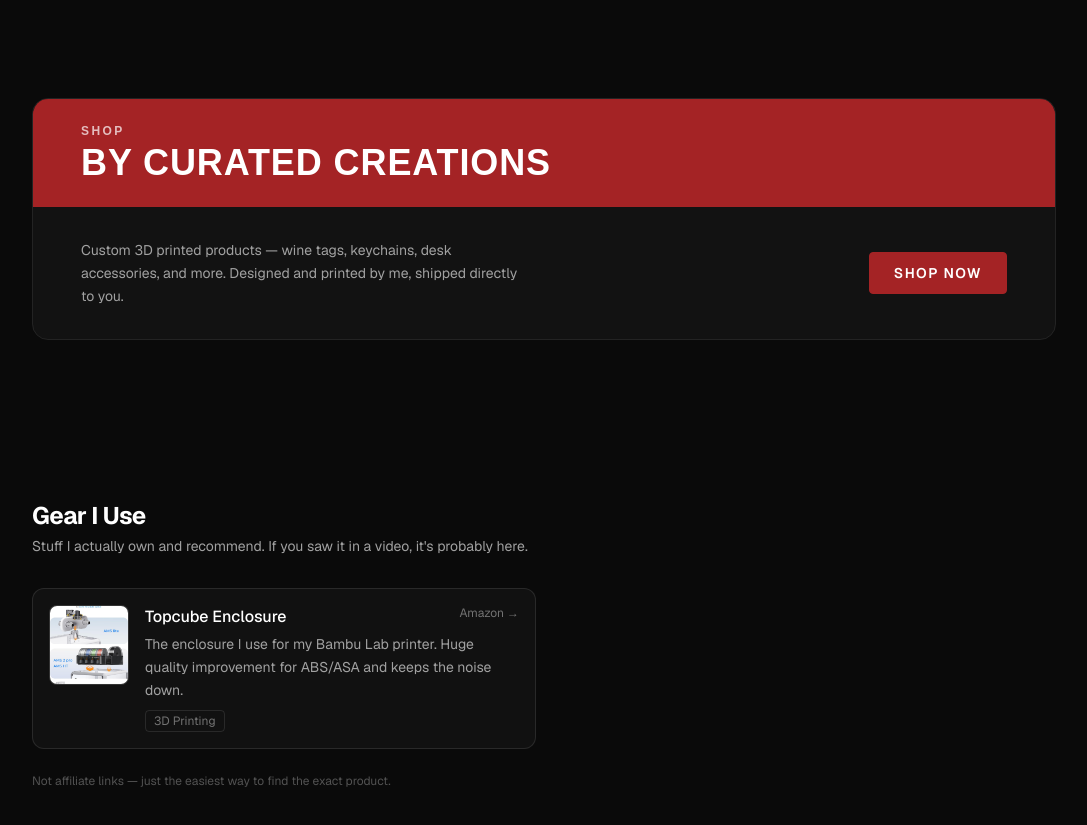
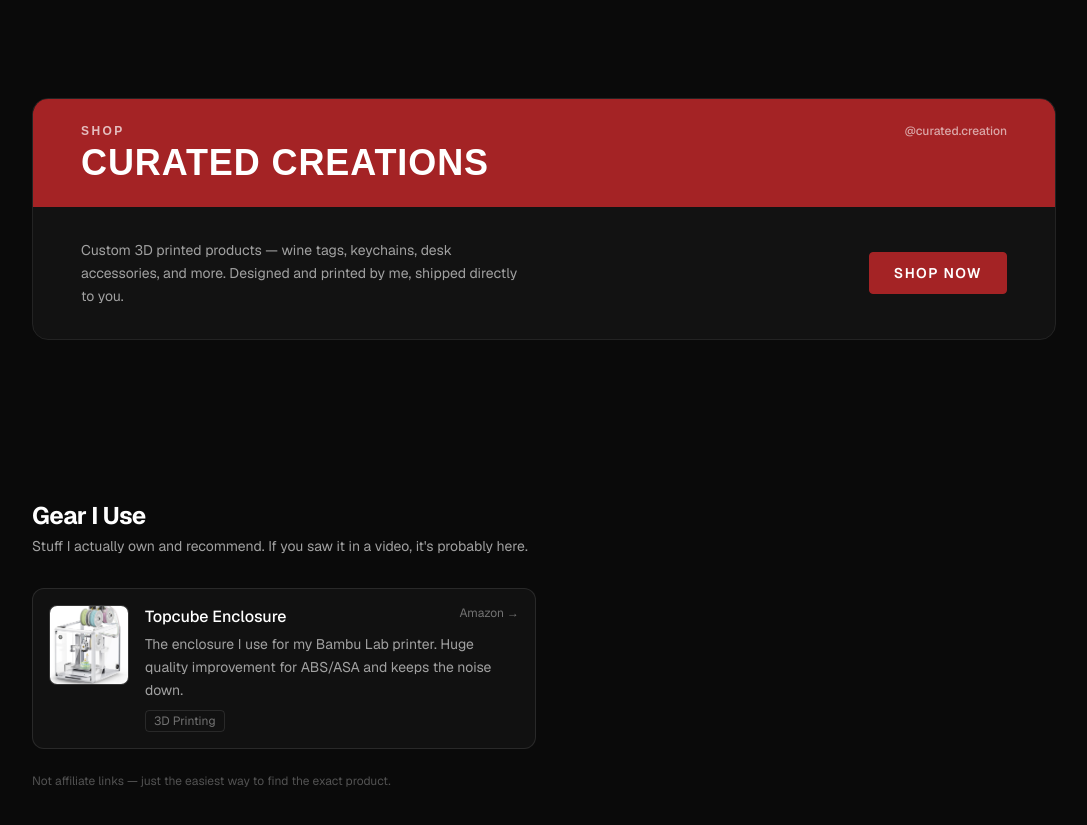
Before and after one commit to sachantoine/sachantoine.com, a Next.js app: page / in a window 1280 px wide. Shown: the part 1160-1985 px from the top of the page, without its empty margins (96-1183 px from the left). Built offline with nearby package versions, Linux system fonts and the light colour scheme.

Commit message:
Use topcube1 image, update store name and add @curated.creation tag

```diff
--- a/components/Store.tsx
+++ b/components/Store.tsx
@@ -13,11 +13,14 @@ export default function Store() {
         >
           {/* Burgundy header bar */}
           <div className="bg-[#a42325] px-8 py-6 sm:px-12">
-            <p className="font-['Barlow_Condensed',_'Barlow',_sans-serif] text-xs font-bold uppercase tracking-[0.2em] text-white/70">
-              Shop
-            </p>
+            <div className="flex items-center justify-between">
+              <p className="font-['Barlow_Condensed',_'Barlow',_sans-serif] text-xs font-bold uppercase tracking-[0.2em] text-white/70">
+                Shop
+              </p>
+              <span className="text-xs font-medium text-white/60">@curated.creation</span>
+            </div>
             <h2 className="mt-1 font-['Barlow_Condensed',_'Barlow',_sans-serif] text-3xl font-bold uppercase tracking-wide text-white sm:text-4xl">
-              By Curated Creations
+              Curated Creations
             </h2>
           </div>
 
--- a/data/gear.ts
+++ b/data/gear.ts
@@ -12,7 +12,7 @@ export const gear: GearItem[] = [
     description: "The enclosure I use for my Bambu Lab printer. Huge quality improvement for ABS/ASA and keeps the noise down.",
     category: "3D Printing",
     link: "https://www.amazon.com/Enclosure-Transparent-Isolation-Constant-Temperature/dp/B0G1RGZMHX",
-    image: "/gear/topcube-1.jpg",
+    image: "/gear/topcube1.jpg",
   },
   // Add more gear items here
 ]
```
Also changed, not shown: public/gear/topcube1.jpg (added).
